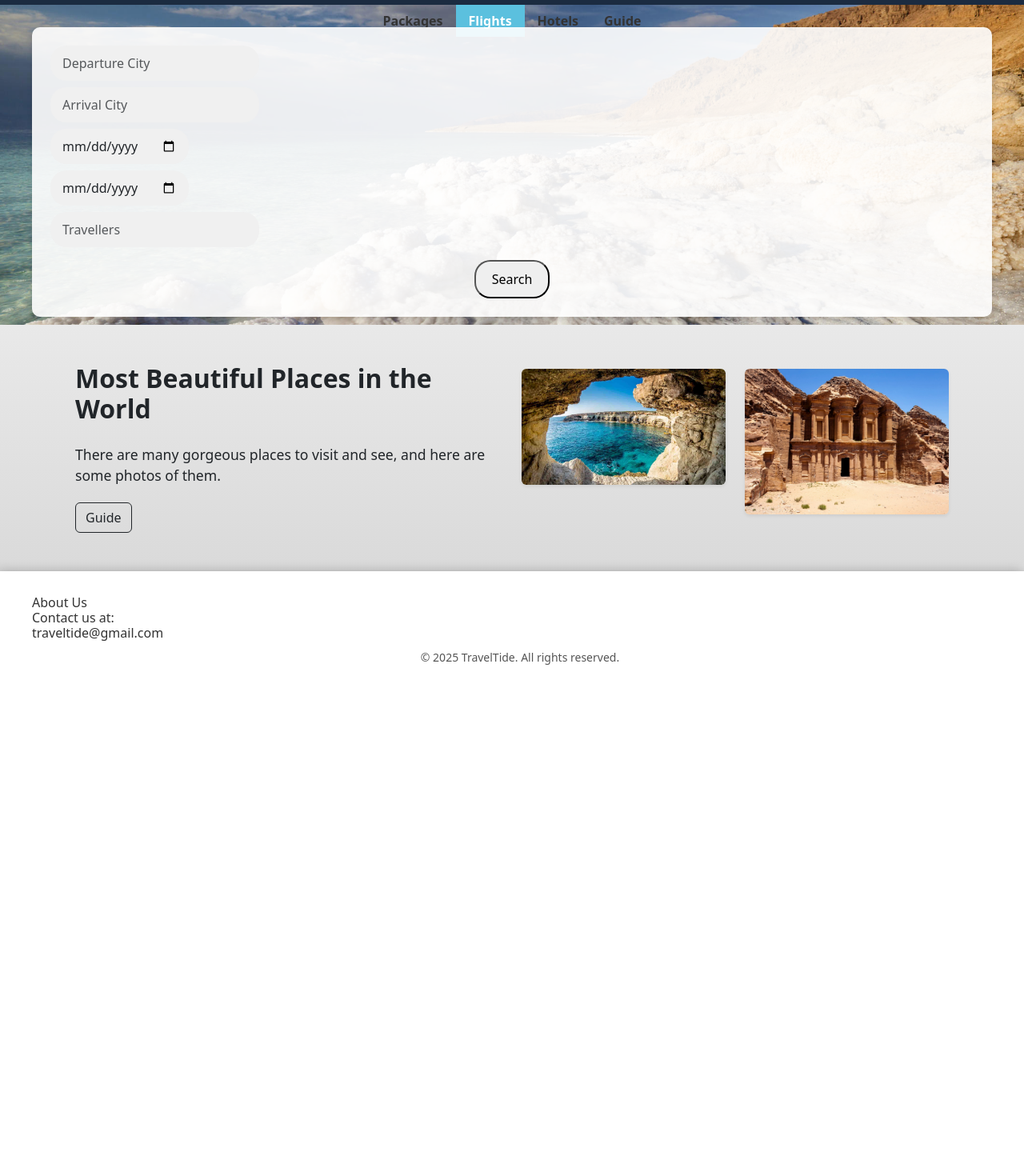
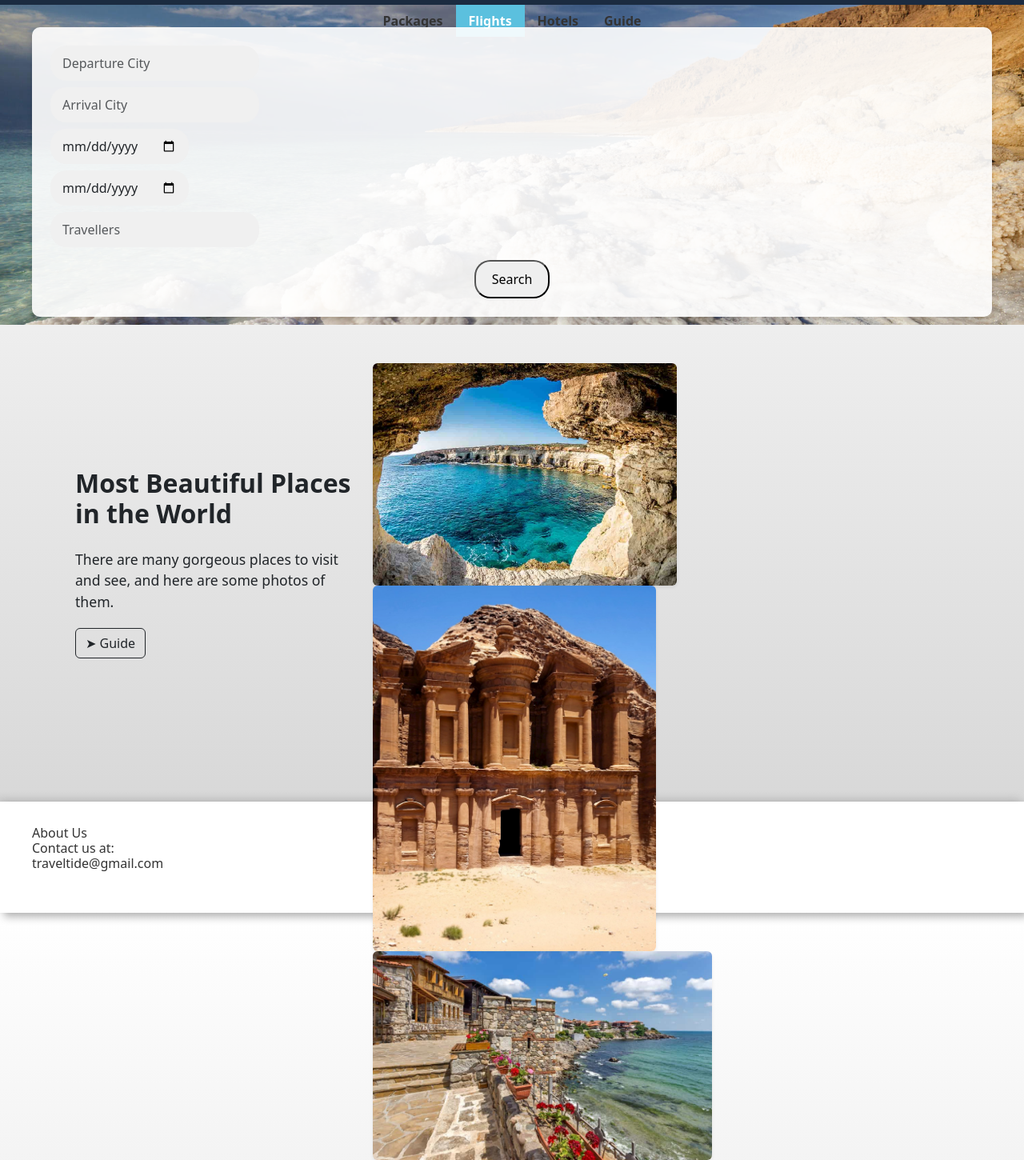
Before and after one commit to omar-alkhader/Travel-Tide, a React (Create React App) app in the folder FrontEnd/: page / in a window 1280 px wide. Shown: the part 50-1500 px from the top of the page at 80% size. Before the commit the page ends 902 px from the top, so only its background shows below. Built offline with nearby package versions, Linux system fonts and the light colour scheme.

Commit message:
Update PlacesSection.js

```diff
--- a/FrontEnd/src/components/PlacesSection.js
+++ b/FrontEnd/src/components/PlacesSection.js
@@ -1,26 +1,42 @@
 import React from "react";
-
 import cyprus from "../assets/cyprus.jpg";
 import petra from "../assets/petra.jpg";
+import bulgaria from "../assets/bulgaria.jpg";
 
 function PlacesSection() {
   return (
     <section className="HomePage-places-section py-5">
       <div className="container">
-        <div className="row align-items-center">
-          <div className="col-md-6">
+        <div className="row align-items-center position-relative">
+          <div className="col-md-4">
             <h2 className="mb-4">Most Beautiful Places in the World</h2>
             <p>There are many gorgeous places to visit and see, and here are some photos of them.</p>
-            <button className="HomePage-btn btn btn-outline-dark">Guide</button>
+            <button className="HomePage-btn btn btn-outline-dark">➤ Guide</button>
           </div>
-          <div className="col-md-6">
-            <div className="row">
-              <div className="col-md-6 mb-3">
-                <img src={cyprus} className="HomePage-img img-fluid rounded shadow-sm" alt="Beautiful Place" />
-              </div>
-              <div className="col-md-6 mb-3">
-                <img src={petra} className="HomePage-img img-fluid rounded shadow-sm" alt="Beautiful Place" />
-              </div>
+          <div className="col-md-8 position-relative" style={{ height: '500px' }}>
+            <div className="first-img">
+              <img
+                src={cyprus}
+                className="HomePage-img img-fluid rounded shadow-sm"
+                alt="Cyprus"
+                style={{ width: '380px', height: '278px' }}
+              />
+            </div>
+            <div className="second-img">
+              <img
+                src={petra}
+                className="HomePage-img img-fluid rounded shadow-sm"
+                alt="Petra"
+                style={{ width: '354px', height: '457px' }}
+              />
+            </div>
+            <div className="third-img">
+              <img
+                src={bulgaria}
+                className="HomePage-img img-fluid rounded shadow-sm"
+                alt="Bulgaria"
+                style={{ width: '424px', height: '261px' }}
+              />
             </div>
           </div>
         </div>
```
